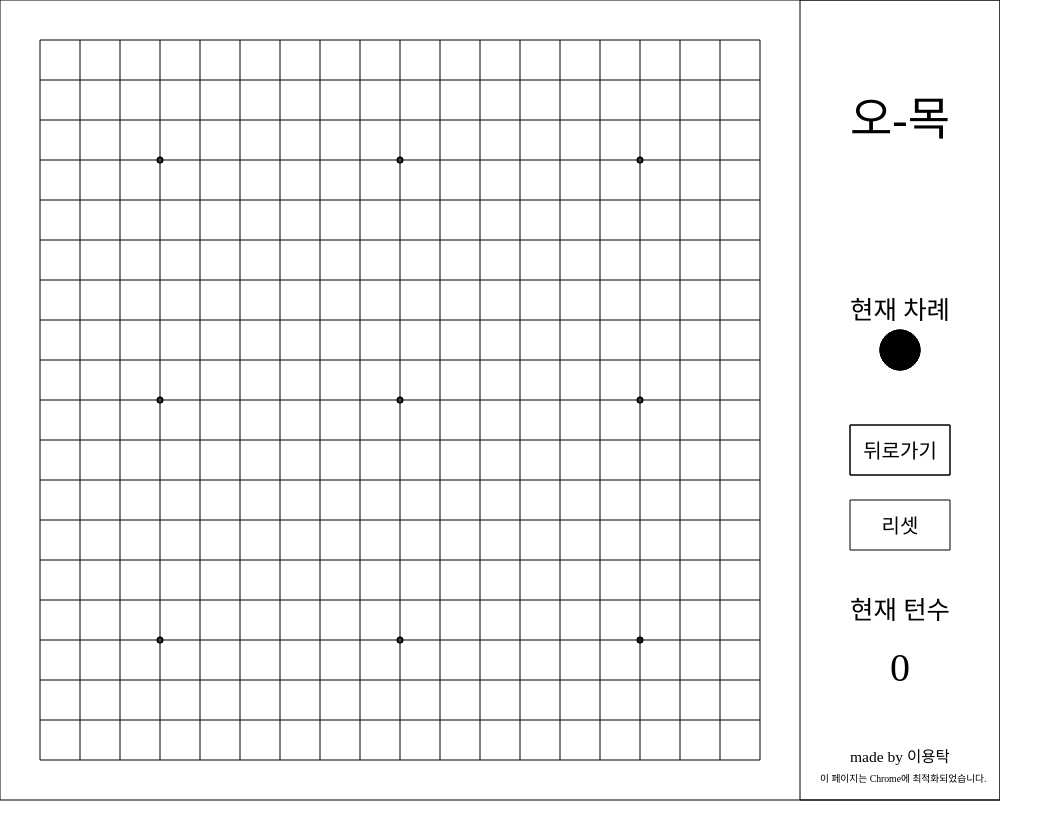
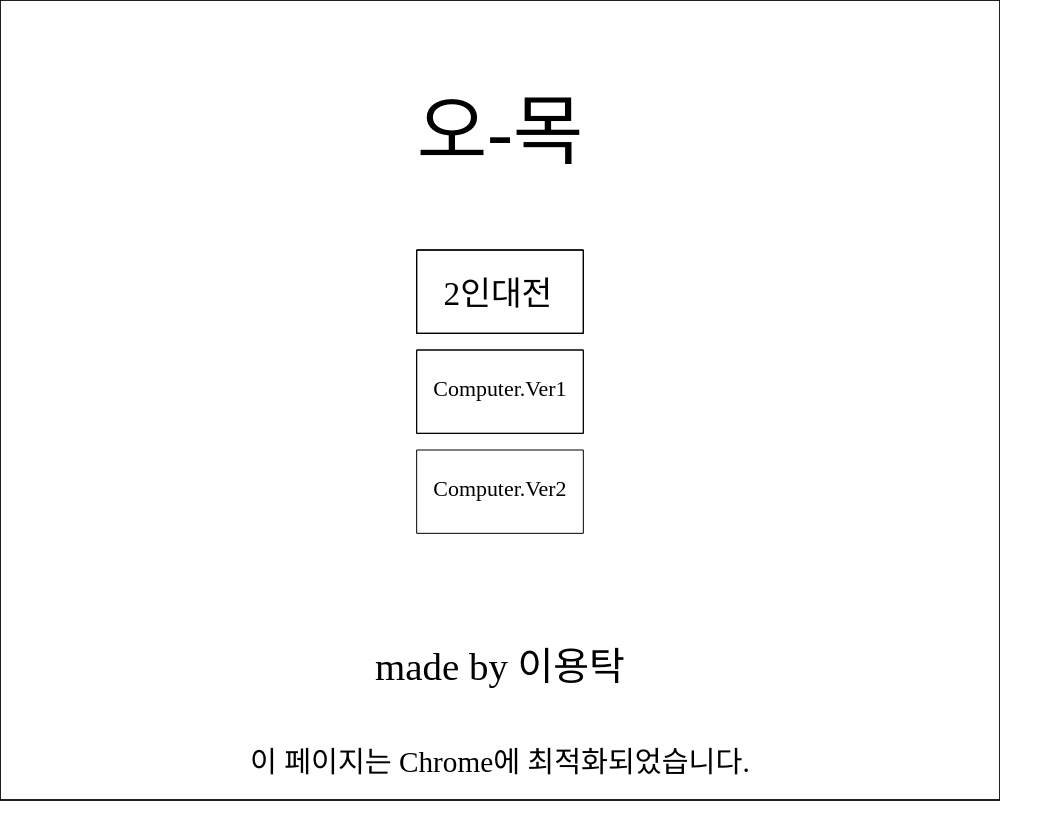
Before and after one commit to znspdlf15/TGomoku, a plain HTML site: page index.html in a window 1280 px wide. Shown: the whole page, without its empty margins (0-1063 px from the left). Drawn offline with Linux system fonts and the light colour scheme.

Commit message:
InitBoard add

```diff
--- a/index.html
+++ b/index.html
@@ -8,6 +8,7 @@
     <script type="text/javascript" src="./js/drawable/Drawable.js"></script>
     <script type="text/javascript" src="./js/drawable/TButton.js"></script>
     <script type="text/javascript" src="./js/drawable/TText.js"></script>
+    <script type="text/javascript" src="./js/drawable/InitBoard.js"></script>
     <script type="text/javascript" src="./js/drawable/ContainerWindow.js"></script>
     <script type="text/javascript" src="./js/drawable/GomokuBoard.js"></script>
     <script type="text/javascript" src="./js/drawable/ScoreBoard.js"></script>
--- a/js/Player.js
+++ b/js/Player.js
@@ -1,4 +1,8 @@
 function Player(color){
   this.color = color;
+}
 
+function HumanPlayer(color){
+  Player.call(this, color);
 }
+HumanPlayer.prototype = new Player();
--- a/js/drawable/ContainerWindow.js
+++ b/js/drawable/ContainerWindow.js
@@ -1,21 +1,21 @@
 function ContainerWindow(x, y, width, height, canvas){
   Drawable.call(this, x, y, width, height, canvas);
-  this.gomoku_board = this.makeChild(new GomokuBoard(this.x, this.y, this.width - 200, this.height, canvas));
-  this.score_board = this.makeChild(new ScoreBoard(this.x + this.width - 200, this.y, 200, this.height, canvas));
-  this.score_board.init();
+  this.init_board = this.makeChild(new InitBoard(this.x, this.y, this.width, this.height, canvas));
 
   this.draw = function(){
     Drawable.prototype.draw.call(this);
     var ctx = this.canvas.getContext("2d");
     ctx.rect(this.x, this.y, this.width, this.height);
-    ctx.stroke();
+    // ctx.stroke();
 
-    this.gomoku_board.draw();
-    this.score_board.draw();
+    this.drawAllItem();
   }
 
 }
 ContainerWindow.prototype = new Drawable();
+ContainerWindow.prototype.init_board;
+ContainerWindow.prototype.score_board;
+ContainerWindow.prototype.gomoku_board;
 
 ContainerWindow.prototype.nextTurn = function(){
   this.score_board.nextTurn();
@@ -32,3 +32,14 @@ ContainerWindow.prototype.undo = function(){
 ContainerWindow.prototype.resetBoard = function(){
   this.gomoku_board.resetBoard();
 }
+
+ContainerWindow.prototype.startGame = function(){
+  this.gomoku_board = this.makeChild(new GomokuBoard(this.x, this.y, this.width - 200, this.height, canvas));
+  this.score_board = this.makeChild(new ScoreBoard(this.x + this.width - 200, this.y, 200, this.height, canvas));
+  this.score_board.init();
+
+  this.items.splice(this.init_board, 1);
+
+  this.drawAllItem();
+  this.redraw();
+}
--- a/js/drawable/Drawable.js
+++ b/js/drawable/Drawable.js
@@ -41,7 +41,6 @@ Drawable.prototype.init = function(){}
 Drawable.prototype.drawAllItem = function(){
   for ( var i = 0; i < this.items.length; i++ ){
     this.items[i].draw();
-    this.items[i].drawAllItem();
   }
 }
 
--- /dev/null
+++ b/js/drawable/InitBoard.js
@@ -0,0 +1,49 @@
+function InitBoard(x, y, width, height, canvas){
+  Drawable.call(this, x, y, width, height, canvas);
+
+  this.title = this.makeChild(new TText(this.x + this.width * 5 / 12, this.y + this.height / 8, this.width/6, 0, canvas));
+  this.title.setText("오-목");
+
+  this.human_game_button = this.makeChild(new TButton(this.x + this.width * 5 / 12, this.y + this.height * 5 / 16, this.width/6, this.width/12, canvas));
+  this.human_game_button.setText("2인대전");
+  this.human_game_button.onMouseClick = function(x, y){
+    var players = new Array(2);
+    players.push(new HumanPlayer());
+    players.push(new HumanPlayer());
+    this.parent.startGame(players);
+  }
+
+  this.computer_game_button = this.makeChild(new TButton(this.x + this.width * 5 / 12, this.y + this.height * 7 / 16, this.width/6, this.width/12, canvas));
+  this.computer_game_button.setText("Computer.Ver1");
+  this.computer_game_button.onMouseClick = function(x, y){
+    var players = new Array(2);
+    players.push(new HumanPlayer());
+    players.push(new HumanPlayer());
+    this.parent.startGame(players);
+  }
+
+  this.computer_game_button2 = this.makeChild(new TButton(this.x + this.width * 5 / 12, this.y + this.height * 9 / 16, this.width/6, this.width/12, canvas));
+  this.computer_game_button2.setText("Computer.Ver2");
+  this.computer_game_button2.onMouseClick = function(x, y){
+    var players = new Array(2);
+    players.push(new HumanPlayer());
+    players.push(new HumanPlayer());
+    this.parent.startGame(players);
+  }
+
+  this.madeby_text = this.makeChild(new TText(this.x + this.width * 3 / 8, this.y + this.height * 13 / 16, this.width/4, 0, canvas));
+  this.madeby_text.setText("made by 이용탁");
+
+  this.browser_text = this.makeChild(new TText(this.x + this.width * 2 / 8, this.y + this.height * 15 / 16, this.width * 3 / 6, 0, canvas));
+  this.browser_text.setText("이 페이지는 Chrome에 최적화되었습니다.");
+
+}
+InitBoard.prototype = new Drawable();
+
+InitBoard.prototype.draw = function(){
+  this.drawAllItem();
+}
+
+InitBoard.prototype.startGame = function(players){
+  this.parent.startGame(players);
+}
--- a/js/drawable/TButton.js
+++ b/js/drawable/TButton.js
@@ -28,8 +28,13 @@ TButton.prototype.draw = function(){
   var text_length = ctx.measureText(this.text).width;
   var ratio = text_length / 40;
 
-  font_size = font_size * this.width / text_length * 4 / 5 * ratio;
+  font_size = font_size * this.width / text_length * 4 / 5;
+  if ( ratio < 1 ){
+    font_size = font_size * ratio;
+  } else {
+    ratio = 1;
+  }
   ctx.font = font_size + "px" + " " + this.font;
   ctx.textBaseline = "top";
-  ctx.fillText(this.text, this.x + this.width * 1 / 10 + this.width * ( 1 - ratio) / 2.5 , this.y + this.height * 7 / 20);
+  ctx.fillText(this.text, this.x + this.width * 1 / 10 + this.width * ( 1 - ratio ) / 3, this.y + this.height * 7 / 20);
 }
```
